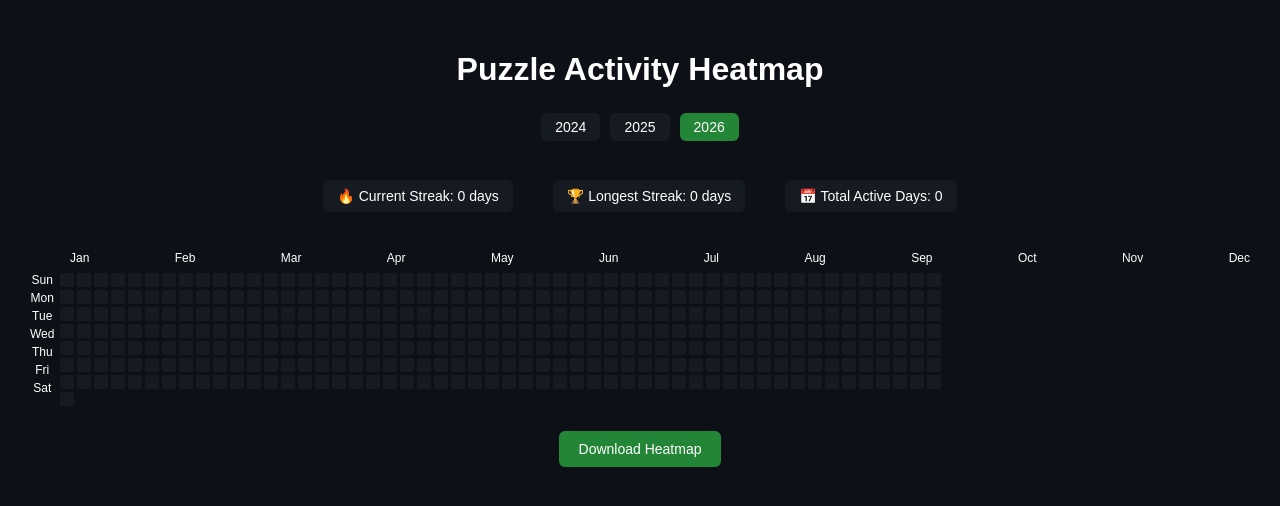
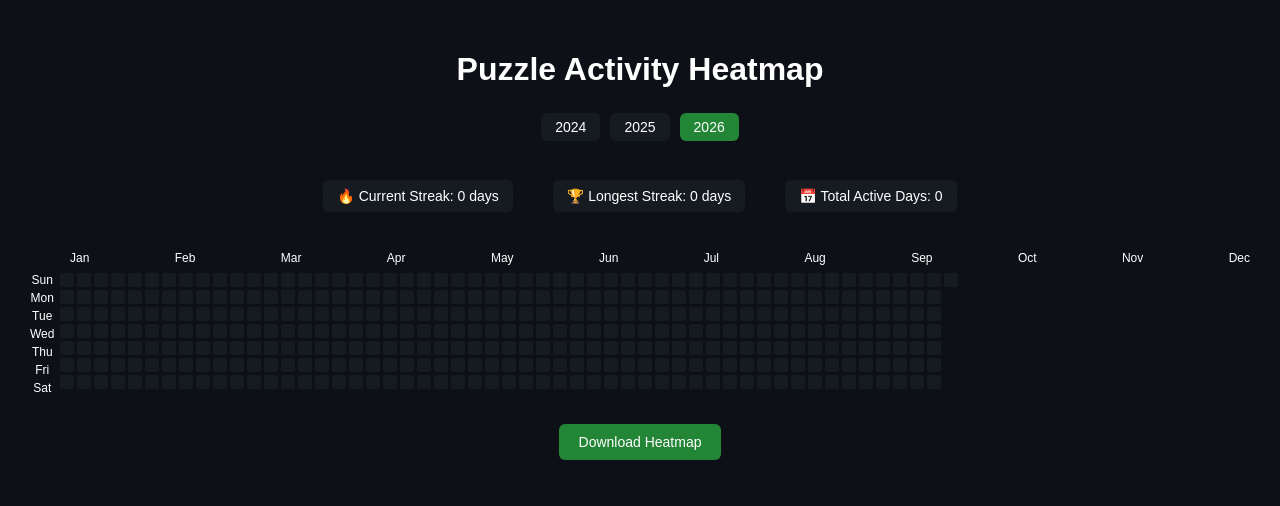
Before and after one commit to Samuel33193/puzzle-activity-heatmap, a React (Vite) app: page / in a window 1280 px wide. Shown: the top 506 px of the page. Built offline with nearby package versions, Linux system fonts and the light colour scheme.

Commit message:
github style heatmap grid layout

```diff
--- a/src/App.css
+++ b/src/App.css
@@ -115,12 +115,13 @@ h1{
   height:18px;
 }
 
-/* ---------- GRID ---------- */
+/* ---------- GRID (GITHUB STYLE) ---------- */
 
 .grid{
   display:grid;
-  grid-template-columns: repeat(52, 14px);
-  grid-auto-rows:14px;
+  grid-template-columns: repeat(53, 14px);
+  grid-template-rows: repeat(7, 14px);
+  grid-auto-flow: column;
   gap:3px;
 }
 
--- a/src/Dashboard.jsx
+++ b/src/Dashboard.jsx
@@ -1,6 +1,6 @@
 import React from "react";
 
-function Dashboard({ activity, toggle }) {
+function Dashboard({ activity, toggle, year }) {
 
   const days = ["Sun","Mon","Tue","Wed","Thu","Fri","Sat"];
 
@@ -9,7 +9,7 @@ function Dashboard({ activity, toggle }) {
     "Jul","Aug","Sep","Oct","Nov","Dec"
   ];
 
-  const startDate = new Date(new Date().getFullYear(), 0, 1);
+  const startDate = new Date(year, 0, 1);
 
   const getDate = (index) => {
 
@@ -18,6 +18,7 @@ function Dashboard({ activity, toggle }) {
     date.setDate(startDate.getDate() + index);
 
     return date.toDateString();
+
   };
 
   const getColor = (value) => {
@@ -37,19 +38,29 @@ function Dashboard({ activity, toggle }) {
 
     <div className="heatmap-wrapper">
 
+      {/* MONTH LABELS */}
+
       <div className="months">
+
         {months.map((m,i)=>(
           <span key={i}>{m}</span>
         ))}
+
       </div>
 
       <div className="heatmap">
 
+        {/* DAYS COLUMN */}
+
         <div className="days">
+
           {days.map((d,i)=>(
             <span key={i}>{d}</span>
           ))}
+
         </div>
+
+        {/* GRID */}
 
         <div className="grid">
 
@@ -69,6 +80,7 @@ function Dashboard({ activity, toggle }) {
     </div>
 
   );
+
 }
 
 export default Dashboard;
```
